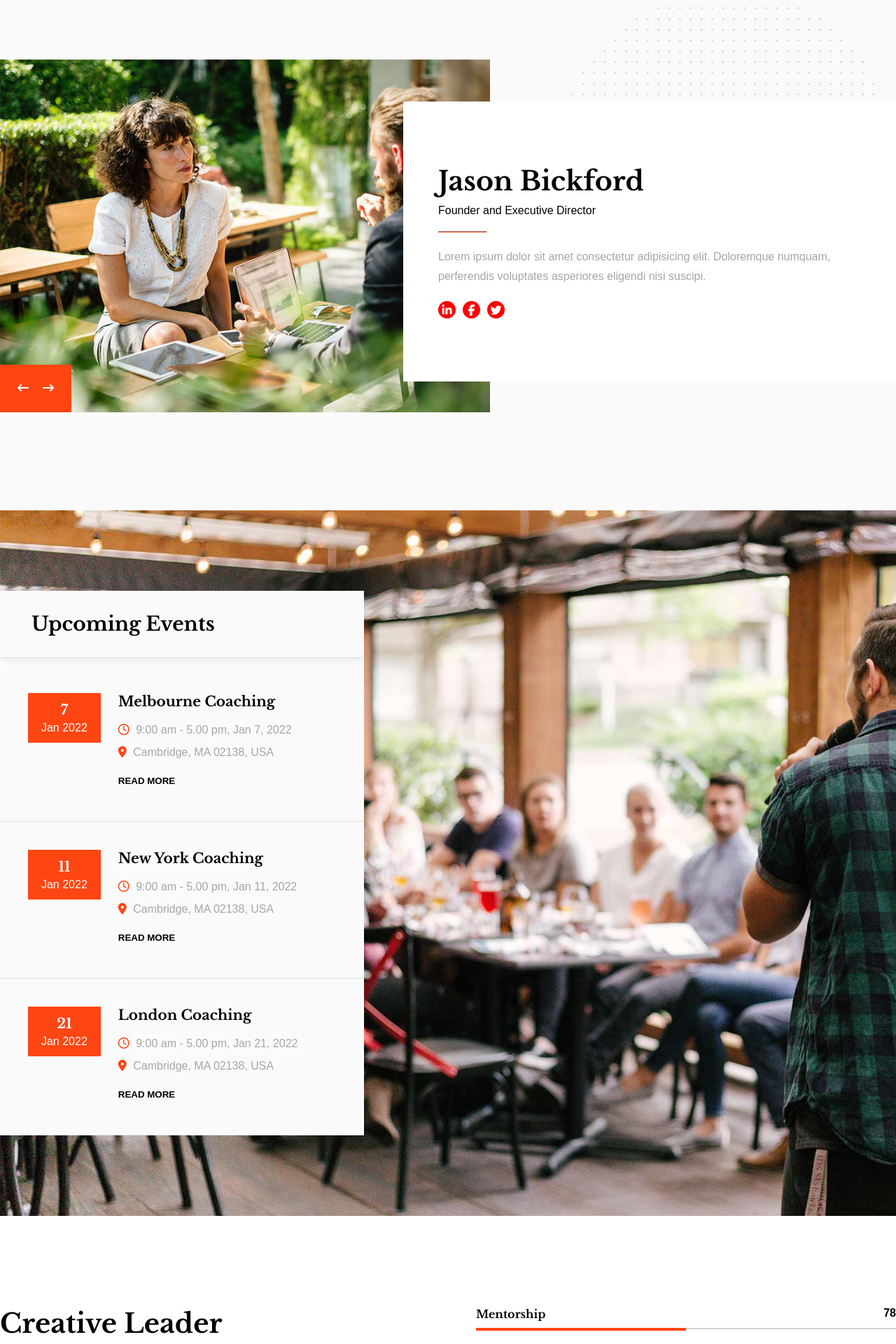
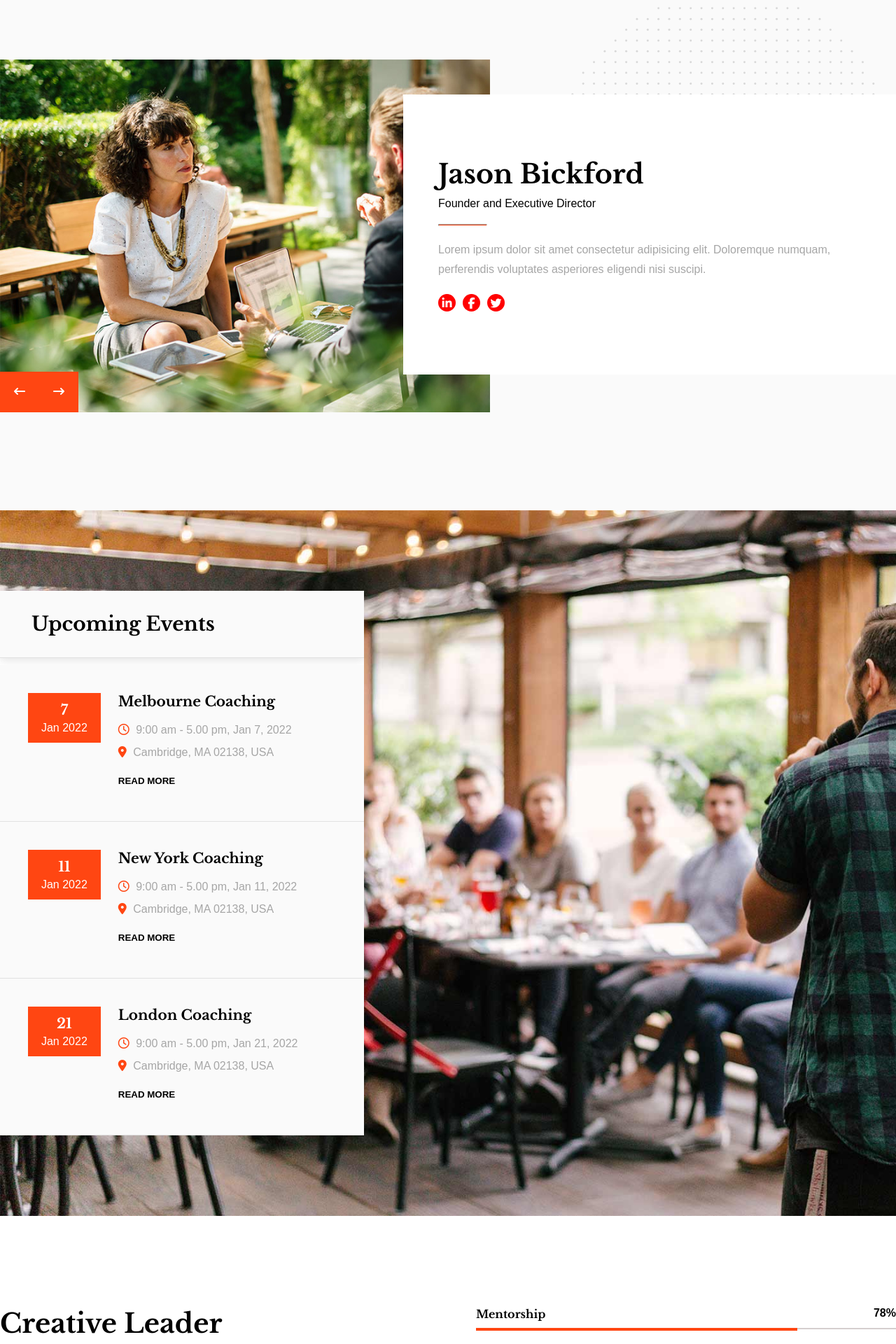
Before and after one commit to albertotaddeucci/proj-html-vuejs, a Vue app: page / in a window 1280 px wide. Shown: the part 1640-3560 px from the top of the page at 70% size. Built offline with nearby package versions, Linux system fonts and the light colour scheme.

Commit message:
animazione e fix bottoni

```diff
--- a/src/components/AppCeo.vue
+++ b/src/components/AppCeo.vue
@@ -128,16 +128,27 @@ export default {
         left: 0;
 
         display: flex;
-        gap: 20px;
+        // gap: 10px;
 
-        padding: 25px ;
 
         background-color: $accentColor;
         color: white;
 
+
         span{
+            padding: 20px ;
             cursor: pointer;
+
+            &:hover{
+
+                i{
+                    scale: 1.1;
+                }
+            }
         }
+
+
+
     }
 }
 
@@ -151,7 +162,7 @@ export default {
 
     padding: 90px 50px;
 
-    margin-block: 60px;
+    margin-block: 50px;
 
     background-color: white ;
 
--- a/src/components/AppStats.vue
+++ b/src/components/AppStats.vue
@@ -14,25 +14,27 @@ export default {
         prova2:'',
         stop: 50,
 
-        id: setInterval(this.frame,100),
+        scrolledPastTriggerPoint: false,
+
+        id: '',
 
 
         stats: [
             {
                 name: "Mentorship",
-                percentage: "78"
+                percentage: "78%"
             },
             {
                 name: "Education",
-                percentage: "95"
+                percentage: "95%"
             },
             {
                 name: "Learning",
-                percentage: "65"
+                percentage: "65%"
             },
             {
                 name: "Motivation",
-                percentage: "83"
+                percentage: "83%"
             },
         ]
 
@@ -44,8 +46,7 @@ export default {
 
         frame() {
 
-
-            if (this.width >= this.stop) {
+            if (this.width >= 100 ) {
                 clearInterval(this.id);
                 this.prova = this.prova2
                 return
@@ -55,15 +56,28 @@ export default {
                 this.width++;
                 this.prova2 = this.width + '%';
                 this.prova = this.prova2
+                this.label = this.width + '%'
             }
 
+
+
         },
-        stopClick(num){
-            console.log(num)
-            this.stop=num
+
+        onScroll() {
+            const scrollTop = window.scrollY;
+            const triggerPoint = 2000;
+
+            if (scrollTop >= triggerPoint && !this.scrolledPastTriggerPoint) {
+                this.scrolledPastTriggerPoint = true;
+                this.$emit("scrolled-past-trigger-point");
+                this.id=setInterval(this.frame,40)
             }
+        },
 
-    }
+    },
+    mounted() {
+        window.addEventListener("scroll", this.onScroll);
+    },
 }
 
 </script>
@@ -81,12 +95,12 @@ export default {
                 <h3>Creative Leader</h3>
                 <hr>
                 <p>Lorem ipsum dolor sit, amet consectetur adipisicing elit. Culpa minima unde numquam nesciunt fuga atque? Libero, architecto ipsum! Est numquam assumenda voluptates voluptatum itaque sit sequi. Repudiandae perspiciatis qui incidunt!</p>
-                <button>read more</button>
+                <button>read more <span><i class="fa-solid fa-arrow-right-long"></i></span></button>
             </div>
             <div class="col-right"  >
                 <div  class="stat" v-for="stat in stats">
                     <div class="info" >
-                        <div class="name" @click="stopClick(stat.percentage)">
+                        <div class="name">
                             {{stat.name}}
                         </div>
                         <div class="num">
@@ -95,10 +109,12 @@ export default {
                     </div>
 
                     <div class="bar"  >
+                        <div class="control-bar" :style="{ width: stat.percentage}">
                             <div class="bar-full" :style="{ width: this.prova}"></div>
                         </div>
+                    </div>
 
-                    <!-- { width: stat.percentage} -->
+
 
 
 
@@ -137,6 +153,11 @@ export default {
 
             button{
                 margin-top: 30px;
+                &:hover{
+                    span{
+                        color: $accentColor;
+                    }
+                }
             }
         }
 
@@ -165,11 +186,15 @@ export default {
 
                     background-color: rgb(213, 207, 207);
 
+                    .control-bar{
+
                         .bar-full{
                             height:4px;
                             background-color: $accentColor;
                             width: 30%;
                         }
+                    }
+
                 }
             }
 
--- a/src/components/EventItem.vue
+++ b/src/components/EventItem.vue
@@ -89,7 +89,7 @@ export default {
 
     &:hover{
         background-color: white;
-        cursor: pointer;
+
         .event-title{
             color: $accentColor;
         }
--- a/src/components/NewsItem.vue
+++ b/src/components/NewsItem.vue
@@ -79,7 +79,7 @@ export default {
     .title{
         font-size: 20px;
         font-weight: bold;
-      font-family: "Libre Baskerville", serif;
+        font-family: "Libre Baskerville", serif;
 
 
     }
```
Lines whose indentation alone changed are shown as unchanged.
